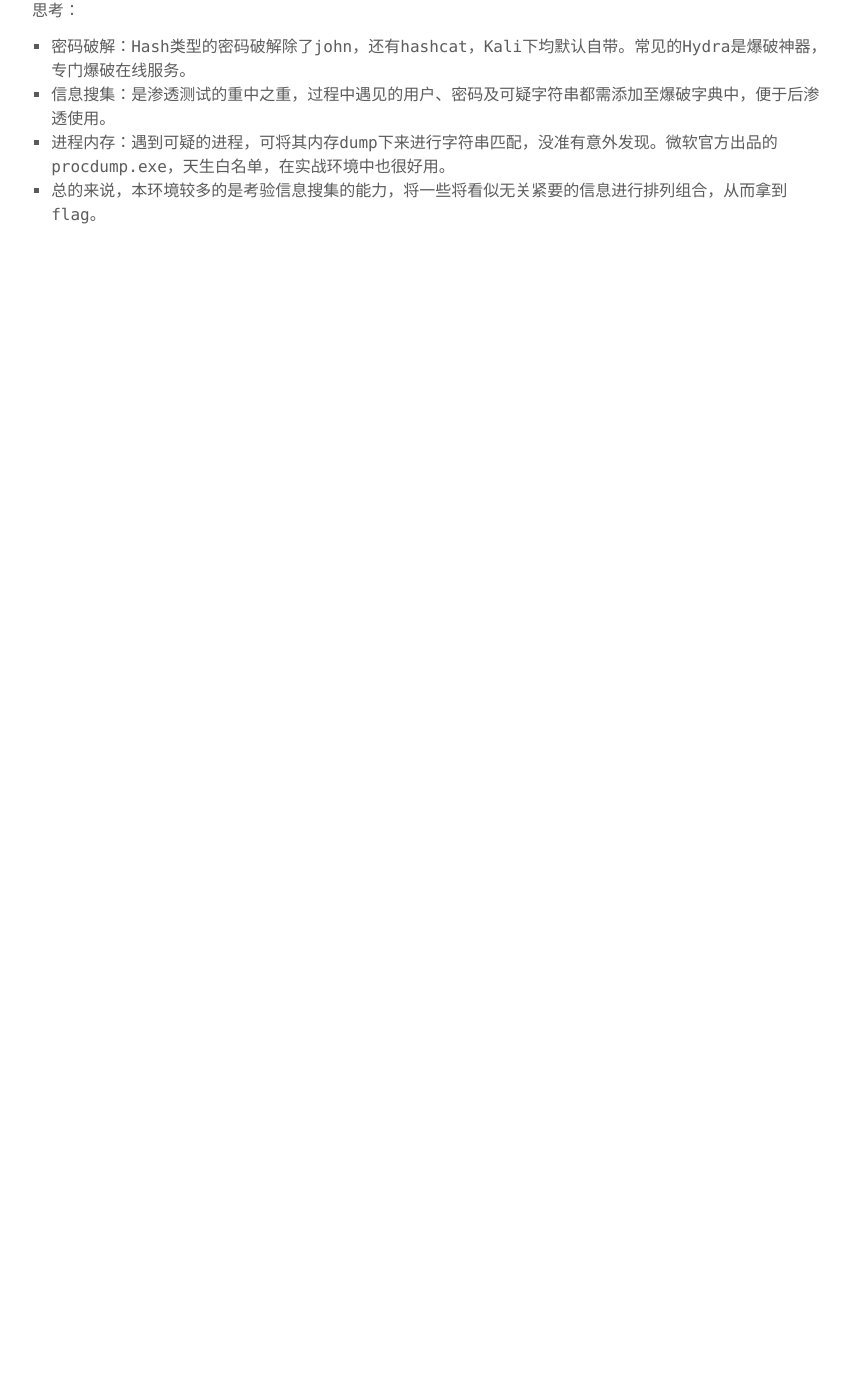
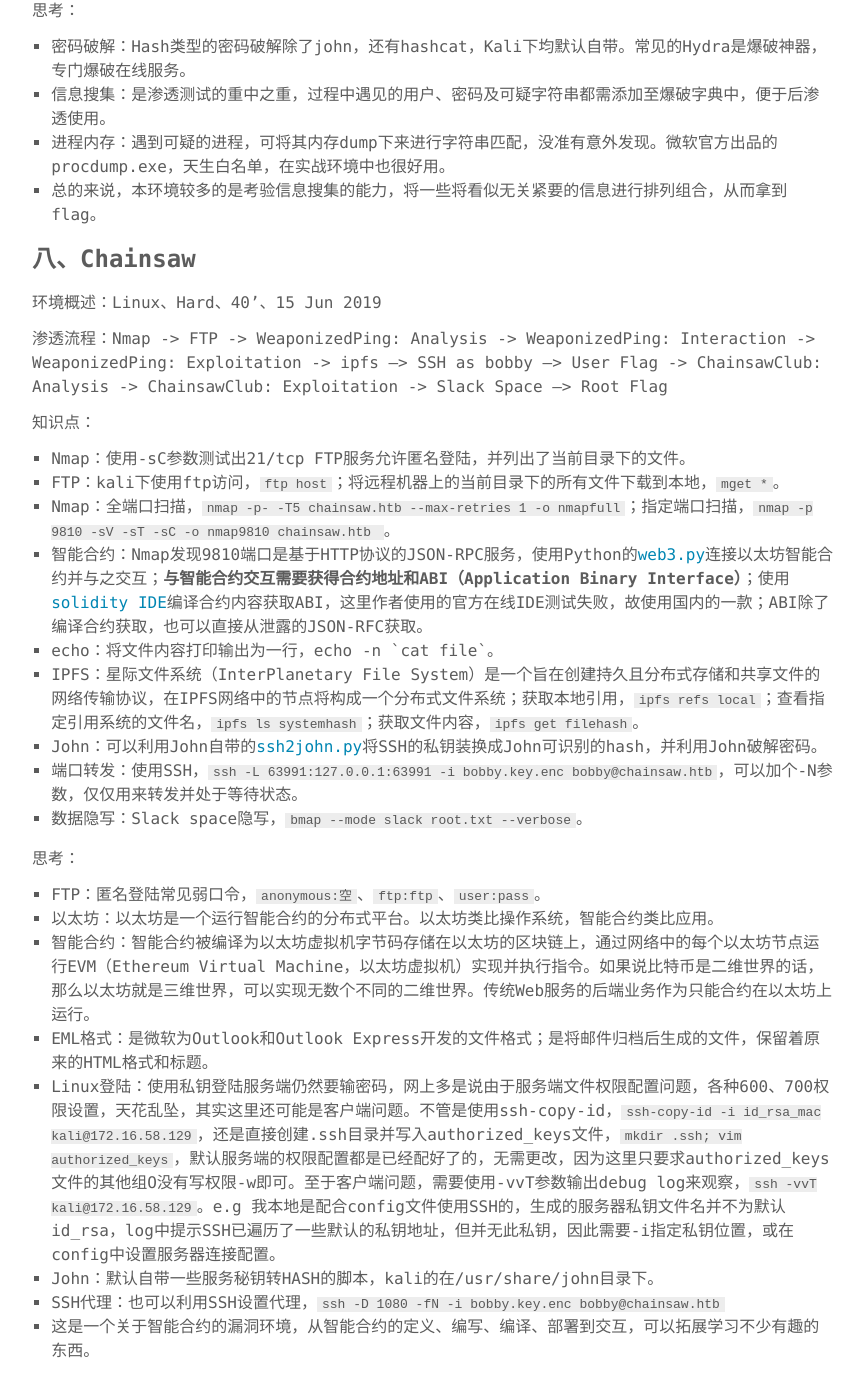
Before and after one commit to SewellDinG/sewellding.github.io, a Jekyll site: the page built from _posts/2020-02-06-《0xrick's Write-ups for hack-the-box》学习备忘录.md, in a window 1280 px wide and 1400 px high, scrolled down 4715 px. Shown: the top 1397 px of the window, without its empty margins (207-1071 px from the left). Built offline with Jekyll 4.4.1, drawn with Linux system fonts in a browser that asks for light colours; before the commit the page ends 4982 px from its top, so only the background shows below that.

Commit message:
Add 0xrick's Write-ups for hack-the-box(#8)
Signed-off-by: SewellDinG <bigder.ding@gmail.com>

```diff
--- a/_posts/2020-02-06-《0xrick's Write-ups for hack-the-box》学习备忘录.md
+++ b/_posts/2020-02-06-《0xrick's Write-ups for hack-the-box》学习备忘录.md
@@ -161,3 +161,32 @@
 - 信息搜集：是渗透测试的重中之重，过程中遇见的用户、密码及可疑字符串都需添加至爆破字典中，便于后渗透使用。
 - 进程内存：遇到可疑的进程，可将其内存dump下来进行字符串匹配，没准有意外发现。微软官方出品的procdump.exe，天生白名单，在实战环境中也很好用。
 - 总的来说，本环境较多的是考验信息搜集的能力，将一些将看似无关紧要的信息进行排列组合，从而拿到flag。
+
+### 八、Chainsaw
+
+环境概述：Linux、Hard、40'、15 Jun 2019
+
+渗透流程：Nmap -> FTP -> WeaponizedPing: Analysis -> WeaponizedPing: Interaction -> WeaponizedPing: Exploitation -> ipfs –> SSH as bobby –> User Flag -> ChainsawClub: Analysis -> ChainsawClub: Exploitation -> Slack Space –> Root Flag
+
+知识点：
+
+- Nmap：使用-sC参数测试出21/tcp FTP服务允许匿名登陆，并列出了当前目录下的文件。
+- FTP：kali下使用ftp访问，`ftp host`；将远程机器上的当前目录下的所有文件下载到本地，`mget *`。
+- Nmap：全端口扫描，`nmap -p- -T5 chainsaw.htb --max-retries 1 -o nmapfull`；指定端口扫描，`nmap -p 9810 -sV -sT -sC -o nmap9810 chainsaw.htb `。
+- 智能合约：Nmap发现9810端口是基于HTTP协议的JSON-RPC服务，使用Python的[web3.py](https://web3py.readthedocs.io/en/stable/index.html)连接以太坊智能合约并与之交互；**与智能合约交互需要获得合约地址和ABI（Application Binary Interface）**；使用[solidity IDE](http://remix.hubwiz.com/)编译合约内容获取ABI，这里作者使用的官方在线IDE测试失败，故使用国内的一款；ABI除了编译合约获取，也可以直接从泄露的JSON-RFC获取。
+- echo：将文件内容打印输出为一行，echo -n \`cat file\`。
+- IPFS：星际文件系统（InterPlanetary File System）是一个旨在创建持久且分布式存储和共享文件的网络传输协议，在IPFS网络中的节点将构成一个分布式文件系统；获取本地引用，`ipfs refs local`；查看指定引用系统的文件名，`ipfs ls systemhash`；获取文件内容，`ipfs get filehash`。
+- John：可以利用John自带的[ssh2john.py](/usr/share/john/ssh2john.py)将SSH的私钥装换成John可识别的hash，并利用John破解密码。
+- 端口转发：使用SSH，`ssh -L 63991:127.0.0.1:63991 -i bobby.key.enc bobby@chainsaw.htb`，可以加个-N参数，仅仅用来转发并处于等待状态。
+- 数据隐写：Slack space隐写，`bmap --mode slack root.txt --verbose`。
+
+思考：
+
+- FTP：匿名登陆常见弱口令，`anonymous:空`、`ftp:ftp`、`user:pass`。
+- 以太坊：以太坊是一个运行智能合约的分布式平台。以太坊类比操作系统，智能合约类比应用。
+- 智能合约：智能合约被编译为以太坊虚拟机字节码存储在以太坊的区块链上，通过网络中的每个以太坊节点运行EVM（Ethereum Virtual Machine，以太坊虚拟机）实现并执行指令。如果说比特币是二维世界的话，那么以太坊就是三维世界，可以实现无数个不同的二维世界。传统Web服务的后端业务作为只能合约在以太坊上运行。
+- EML格式：是微软为Outlook和Outlook Express开发的文件格式；是将邮件归档后生成的文件，保留着原来的HTML格式和标题。
+- Linux登陆：使用私钥登陆服务端仍然要输密码，网上多是说由于服务端文件权限配置问题，各种600、700权限设置，天花乱坠，其实这里还可能是客户端问题。不管是使用ssh-copy-id，`ssh-copy-id -i id_rsa_mac kali@172.16.58.129`，还是直接创建.ssh目录并写入authorized_keys文件，`mkdir .ssh; vim authorized_keys`，默认服务端的权限配置都是已经配好了的，无需更改，因为这里只要求authorized_keys文件的其他组O没有写权限-w即可。至于客户端问题，需要使用-vvT参数输出debug log来观察，`ssh -vvT kali@172.16.58.129`。e.g 我本地是配合config文件使用SSH的，生成的服务器私钥文件名并不为默认id_rsa，log中提示SSH已遍历了一些默认的私钥地址，但并无此私钥，因此需要-i指定私钥位置，或在config中设置服务器连接配置。
+- John：默认自带一些服务秘钥转HASH的脚本，kali的在/usr/share/john目录下。
+- SSH代理：也可以利用SSH设置代理，`ssh -D 1080 -fN -i bobby.key.enc bobby@chainsaw.htb`
+- 这是一个关于智能合约的漏洞环境，从智能合约的定义、编写、编译、部署到交互，可以拓展学习不少有趣的东西。
```
